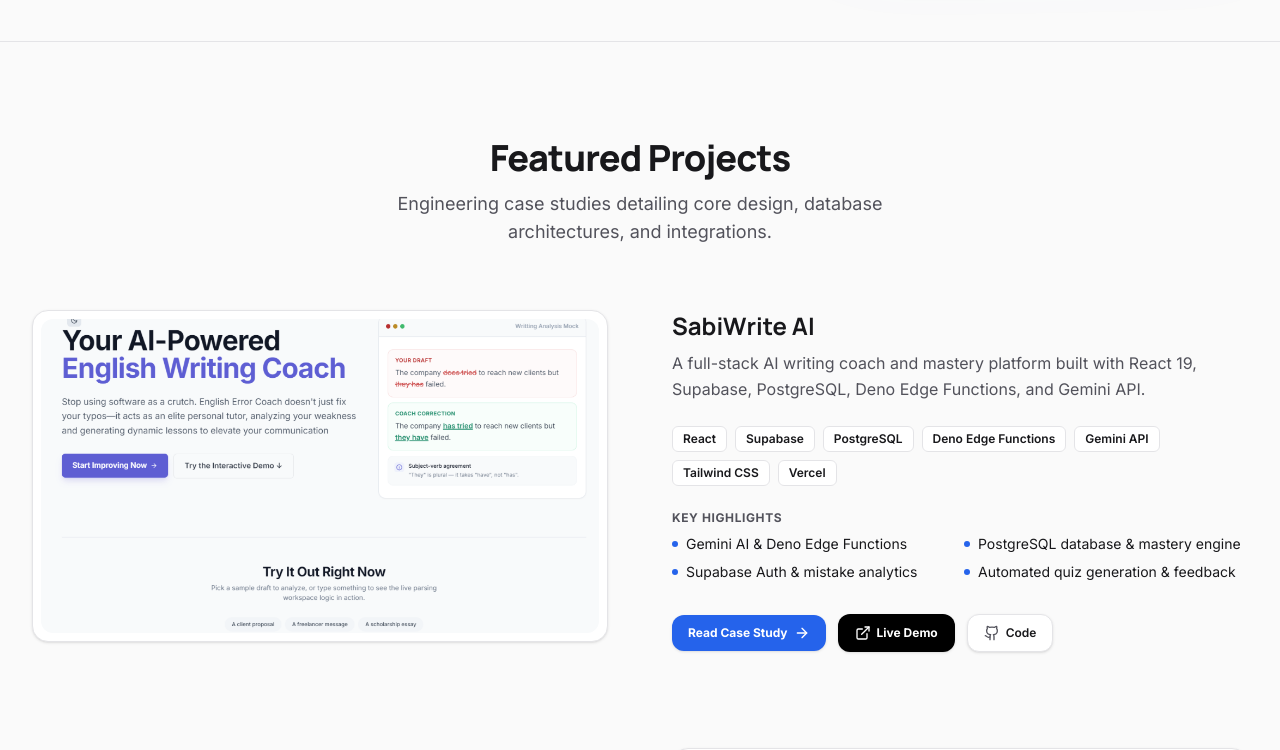
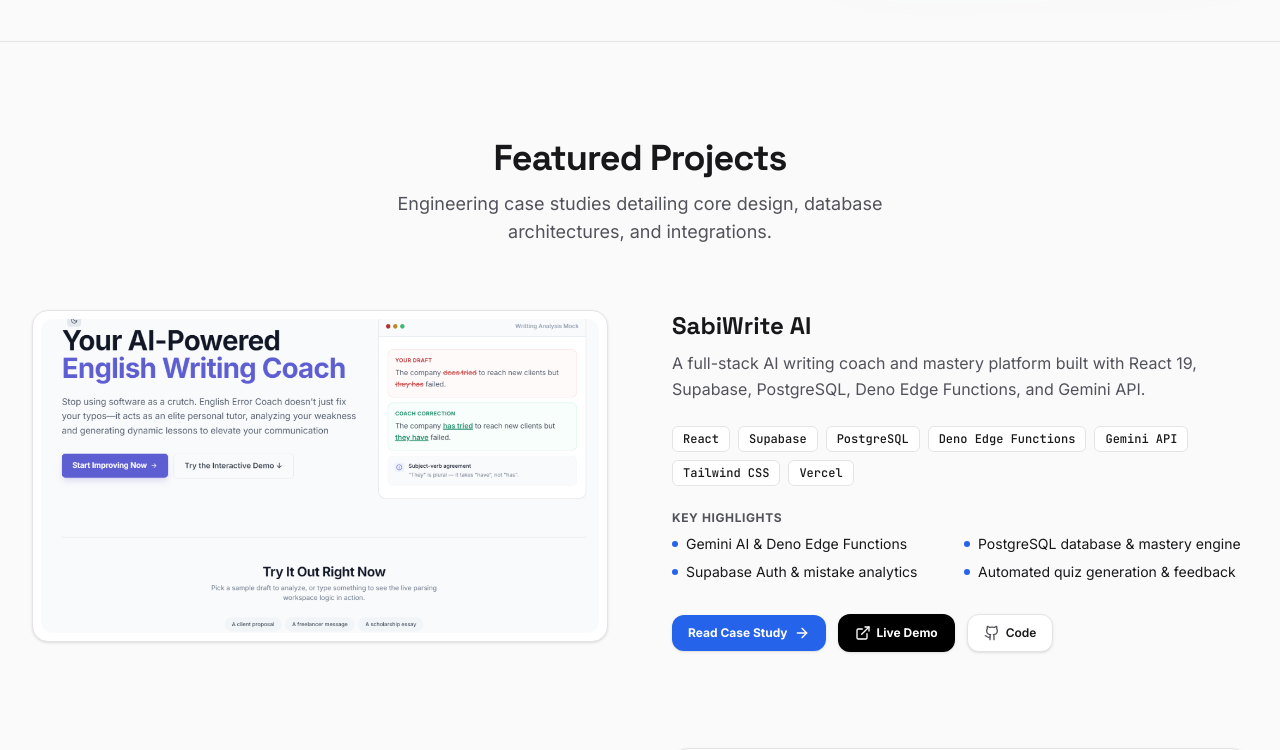
Before and after one commit to idobanj/Olabanji-Idowu, a React (Vite) app: page / in a window 1280 px wide. Shown: the part 720-1470 px from the top of the page. Built offline with nearby package versions, Linux system fonts and the light colour scheme.

Commit message:
updated it to fullstack developer

```diff
--- a/index.html
+++ b/index.html
@@ -5,6 +5,8 @@
     <link rel="icon" type="image/x-icon" href="/favicon.ico" />
     <link rel="manifest" href="/site.webmanifest" />
     <meta name="viewport" content="width=device-width, initial-scale=1.0" />
+    <link rel="preconnect" href="https://fonts.googleapis.com" />
+    <link rel="preconnect" href="https://fonts.gstatic.com" crossorigin />
 
     <title>Olabanji Idowu | Full-Stack Developer & Software Engineer</title>
     <meta name="description" content="Portfolio of Olabanji Idowu — Full-Stack Developer building scalable, performant, and AI-powered web applications with React, Node.js, PostgreSQL, and Supabase." />
--- a/src/features/home/FeaturedWork.jsx
+++ b/src/features/home/FeaturedWork.jsx
@@ -68,7 +68,7 @@
                                         {project.technologies.map((tech) => (
                                             <span
                                                 key={tech}
-                                                className='px-2.5 py-1 text-xs font-semibold rounded-md border border-border bg-card text-foreground'>
+                                                className='px-2.5 py-1 text-xs font-mono font-medium rounded-md border border-border bg-card text-foreground'>
                                                 {tech}
                                             </span>
                                         ))}
--- a/src/features/home/OtherProjects.jsx
+++ b/src/features/home/OtherProjects.jsx
@@ -57,7 +57,7 @@
                   {project.technologies.map(tech => (
                     <span
                       key={tech}
-                      className="px-2 py-0.5 text-[10px] font-semibold rounded-md border border-border bg-card text-muted-foreground"
+                      className="px-2 py-0.5 text-[10px] font-mono font-medium rounded-md border border-border bg-card text-muted-foreground"
                     >
                       {tech}
                     </span>
--- a/src/features/home/Technologies.jsx
+++ b/src/features/home/Technologies.jsx
@@ -72,7 +72,7 @@
                 {cat.skills.map(skill => (
                   <span
                     key={skill}
-                    className="px-2.5 py-1 text-xs font-medium rounded-lg bg-muted text-foreground border border-border/50 hover:scale-105 hover:bg-accent hover:text-white hover:border-accent transition-all duration-200 cursor-default"
+                    className="px-2.5 py-1 text-xs font-mono font-medium rounded-lg bg-muted text-foreground border border-border/50 hover:scale-105 hover:bg-accent hover:text-white hover:border-accent transition-all duration-200 cursor-default"
                   >
                     {skill}
                   </span>
--- a/src/index.css
+++ b/src/index.css
@@ -1,10 +1,11 @@
-@import url('https://fonts.googleapis.com/css2?family=Inter:wght@300;400;500;600;700;800&family=Manrope:ital,wght@0,300..800;1,300..800&display=swap');
+@import url('https://fonts.googleapis.com/css2?family=Inter:wght@300;400;500;600;700;800&family=JetBrains+Mono:wght@400;500;600;700&family=Space+Grotesk:wght@400;500;600;700&display=swap');
 
 @import "tailwindcss";
 
 @theme {
   --font-sans: 'Inter', system-ui, -apple-system, sans-serif;
-  --font-display: 'Manrope', system-ui, -apple-system, sans-serif;
+  --font-display: 'Space Grotesk', system-ui, -apple-system, sans-serif;
+  --font-mono: 'JetBrains Mono', ui-monospace, SFMono-Regular, Menlo, Monaco, Consolas, monospace;
 
   --color-primary: var(--primary);
   --color-primary-foreground: var(--primary-foreground);
--- a/src/routes/ProjectDetail.jsx
+++ b/src/routes/ProjectDetail.jsx
@@ -86,7 +86,7 @@
             {project.technologies.map(tech => (
               <span
                 key={tech}
-                className="px-3 py-1 text-xs font-semibold rounded-lg border border-border bg-card text-foreground"
+                className="px-3 py-1 text-xs font-mono font-medium rounded-lg border border-border bg-card text-foreground"
               >
                 {tech}
               </span>
```
